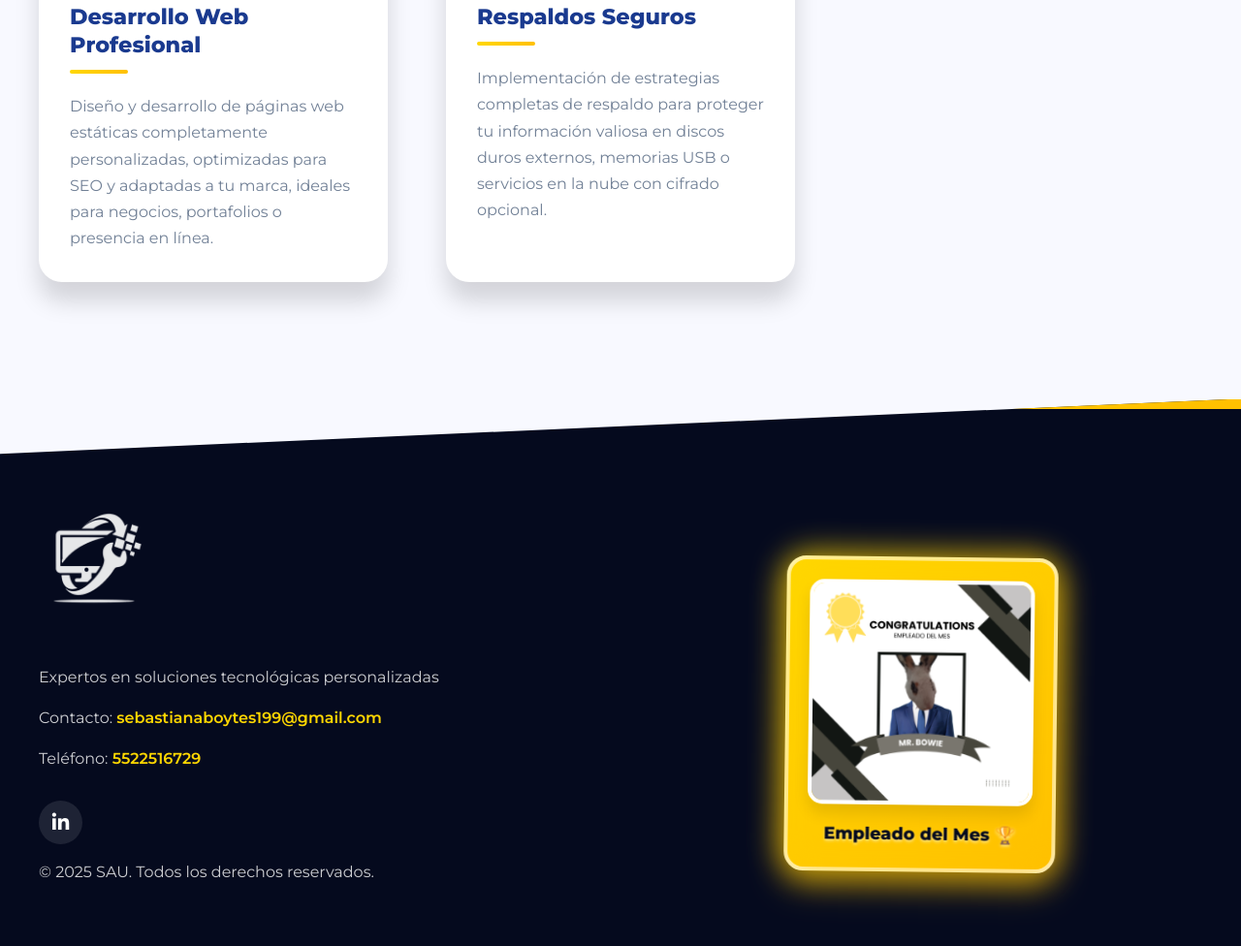
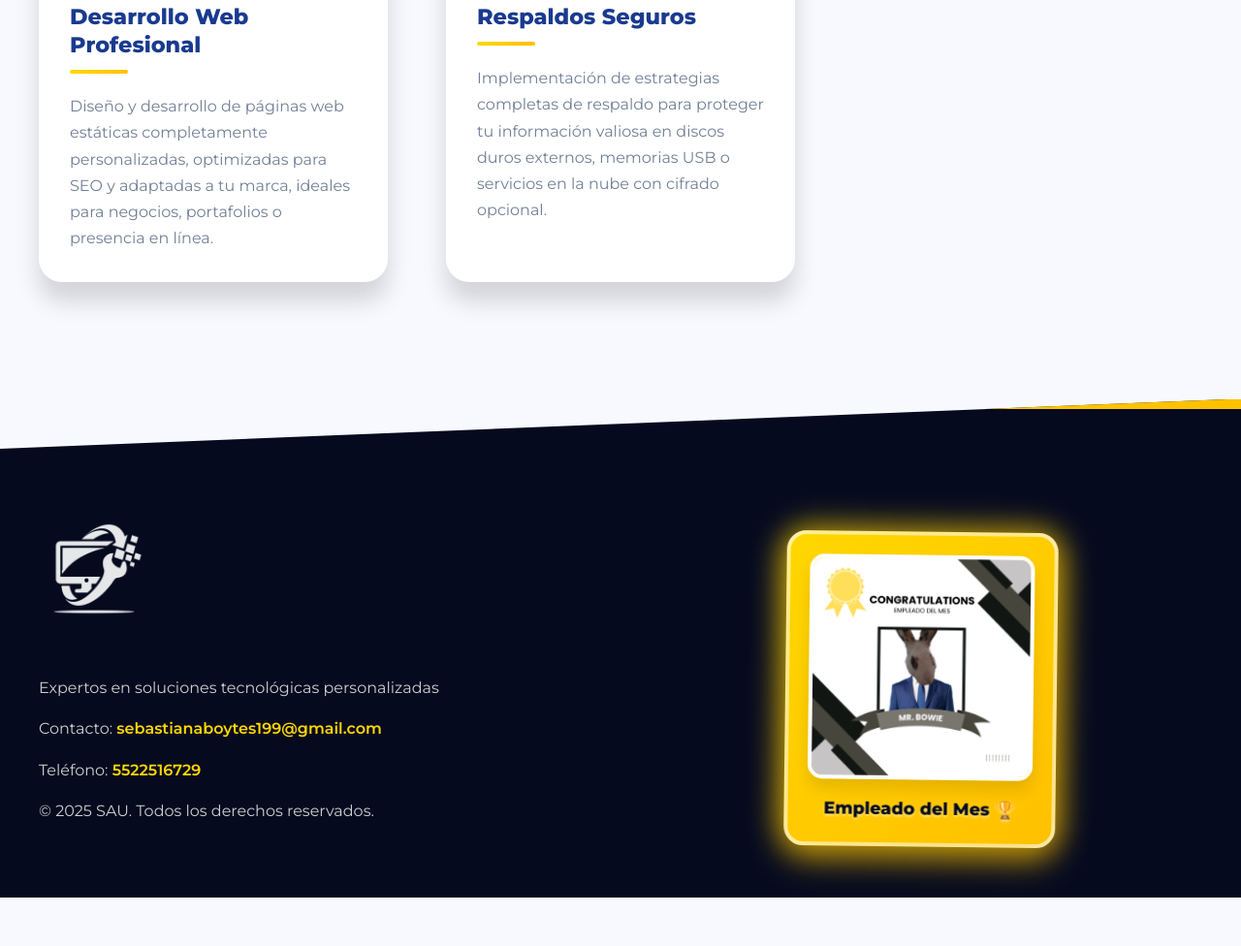
Before and after one commit to JKMSUR/JKMSUR.github.io, a plain HTML site: page mc.html in a window 1280 px wide. Shown: the part 2279-3255 px from the top of the page at 97% size. After the commit the page ends 3205 px from the top, so only its background shows below. Drawn offline with nearby package versions, Linux system fonts and the light colour scheme.

Commit message:
Update mc.html

```diff
--- a/mc.html
+++ b/mc.html
@@ -727,9 +727,6 @@
                 <p>Expertos en soluciones tecnológicas personalizadas</p>
                 <p>Contacto: <a href="mailto:sebastianaboytes199@gmail.com">sebastianaboytes199@gmail.com</a></p>
                 <p>Teléfono: <a href="tel:5522516729">5522516729</a></p>
-                <div class="social-links">
-                    <a href="www.linkedin.com/in/aboytes-uribe-joshua-sebastián-419511281" class="social-link"><i class="fab fa-linkedin-in"></i></a>
-                </div>
                 <p>&copy; 2025 SAU. Todos los derechos reservados.</p>
             </div>
 
```
